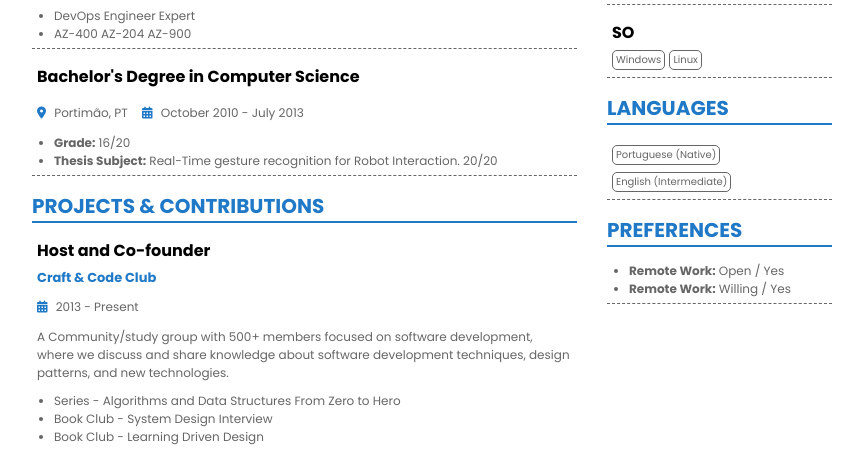
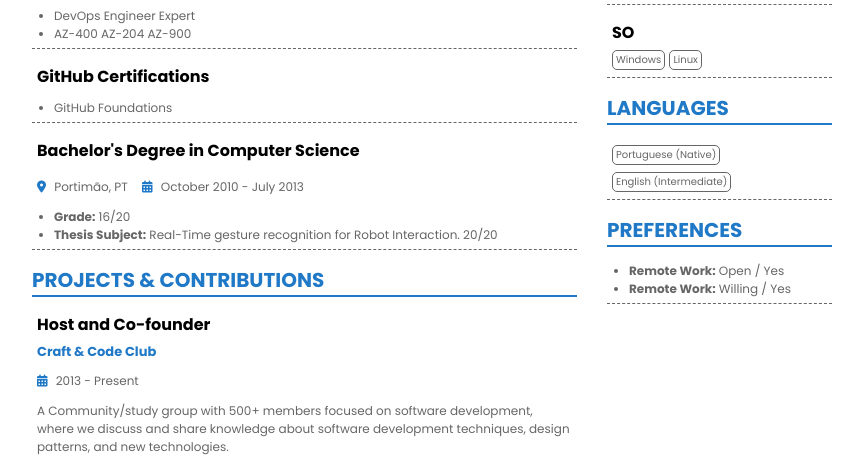
Before and after one commit to NelsonBN/resume, a plain HTML site: page src/index.html in a window 1280 px wide. Shown: the part 1664-2121 px from the top of the page, without its empty margins (208-1071 px from the left). Drawn offline with nearby package versions, Linux system fonts and the light colour scheme.

Commit message:
feat: Add GitHub Certifications

```diff
--- a/src/index.html
+++ b/src/index.html
@@ -194,6 +194,14 @@
                                     <a href="https://learn.microsoft.com/en-us/users/nelsonbn/credentials/f18c1095a44a036a" target="_blank" rel="noopener noreferrer">AZ-204</a>
                                     <a href="https://learn.microsoft.com/en-us/users/nelsonbn/credentials/certification/azure-fundamentals" target="_blank" rel="noopener noreferrer">AZ-900</a>
                                 </li>
+                            </ul>
+                        </article>
+
+                        <article>
+                            <h4>GitHub Certifications</h4>
+
+                            <ul>
+                                <li><a href="https://www.credly.com/badges/7abde551-97aa-4e6b-af8f-6f2b9d86c6c7/public_url" target="_blank" rel="noopener noreferrer">GitHub Foundations</a></li>
                             </ul>
                         </article>
 
```
